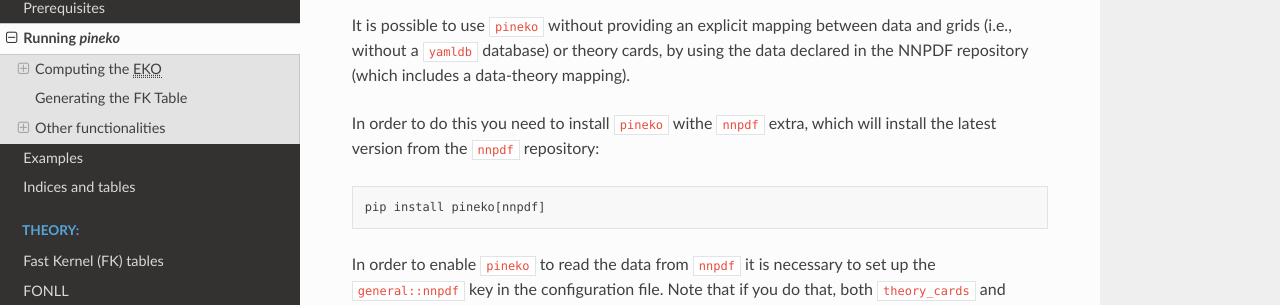
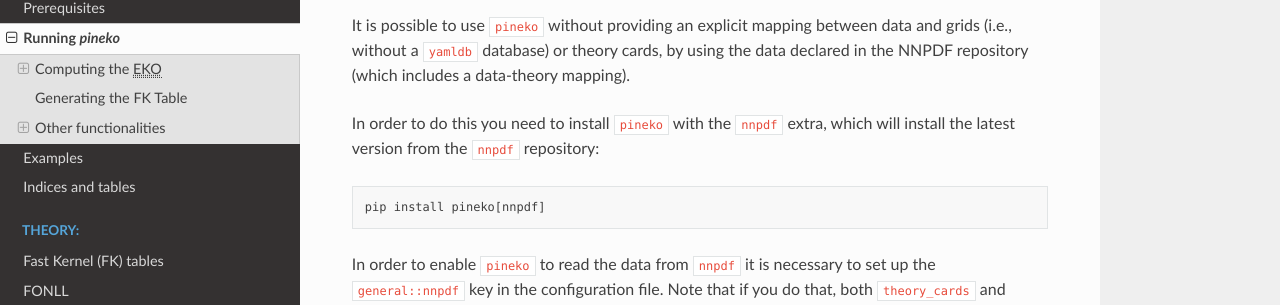
Before and after one commit to NNPDF/pineko, a Sphinx documentation site: the page built from docs/source/overview/running.rst, in a window 1280 px wide and 900 px high, scrolled down 2273 px. Shown: the part 144-449 px from the top of the window. Built offline with Sphinx 7.4.7 and the Read the Docs theme 2.0.0, drawn with Linux system fonts in a browser that asks for light colours.

Commit message:
Update docs/source/overview/running.rst

```diff
--- a/docs/source/overview/running.rst
+++ b/docs/source/overview/running.rst
@@ -103,7 +103,7 @@ It is possible to use ``pineko`` without providing an explicit mapping between d
 (i.e., without a ``yamldb`` database) or theory cards, by using the data declared in the NNPDF
 repository (which includes a data-theory mapping).
 
-In order to do this you need to install ``pineko`` withe ``nnpdf`` extra, which will install
+In order to do this you need to install ``pineko`` with the ``nnpdf`` extra, which will install
 the latest version from the ``nnpdf`` repository::
 
   pip install pineko[nnpdf]
```
